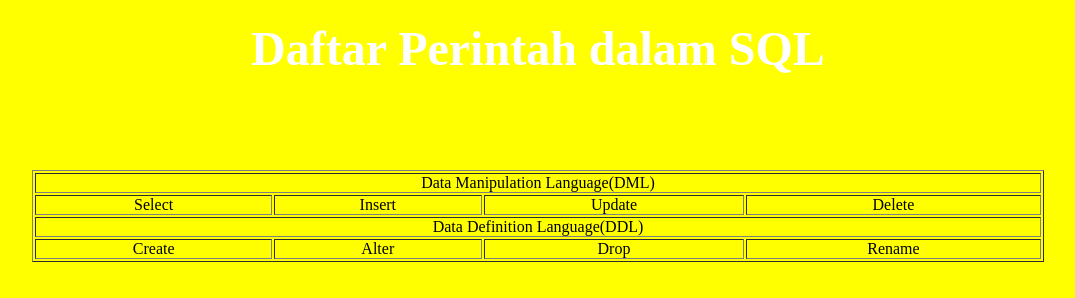
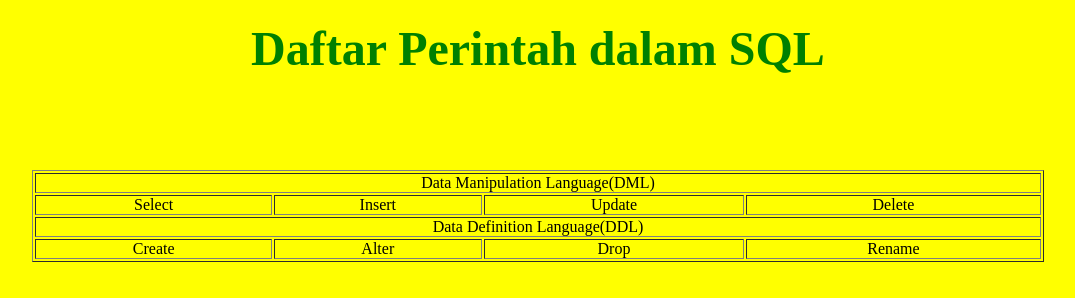
Before and after one commit to L200170156/L200170156.github.io, a plain HTML site: page database/L200170156.html in a window 1280 px wide. Shown: the whole page, without its empty margins (102-1177 px from the left). Drawn offline with Linux system fonts and the light colour scheme.

Commit message:
Update L200170156.html

```diff
--- a/database/L200170156.html
+++ b/database/L200170156.html
@@ -14,7 +14,7 @@
 	</style>
 </head>
 <body>
-	<h1 align="center"><font size="8" color="white" >Daftar Perintah dalam SQL</font></h1>
+	<h1 align="center"><font size="8" color="green" >Daftar Perintah dalam SQL</font></h1>
 	</br>
 <table width="80%" border="1" align="center" cellpadding="0">
 	<tr>
```
